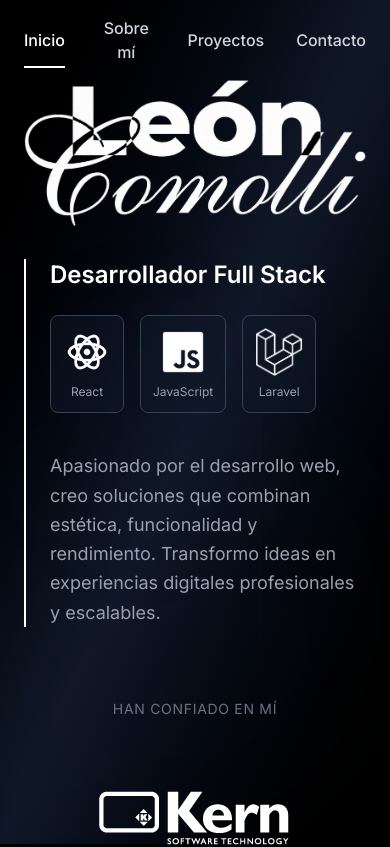
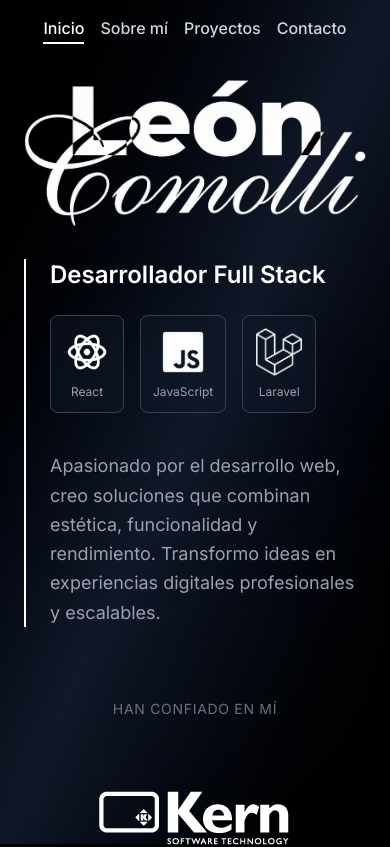
Before and after one commit to leoncomolli/portfolio, a React (Vite) app: page / in a window 390 px wide. Shown: the top 847 px of the page. Built offline with nearby package versions, Linux system fonts and the light colour scheme.

Commit message:
fix navbar

```diff
--- a/src/components/Navbar.jsx
+++ b/src/components/Navbar.jsx
@@ -60,7 +60,7 @@ const Navbar = () => {
       }`}
     >
       <div className="max-w-7xl mx-auto px-6 md:px-12 py-4">
-        <ul className="flex justify-center items-center gap-8 md:gap-12 relative">
+        <ul className="flex justify-center items-center gap-4 sm:gap-8 md:gap-12 relative">
           {/* Animated underline */}
           <div
             className="absolute bottom-0 h-0.5 bg-white transition-all duration-500 ease-out"
@@ -75,7 +75,7 @@ const Navbar = () => {
               <button
                 ref={(el) => (navRefs.current[item.id] = el)}
                 onClick={() => scrollToSection(item.id)}
-                className={`text-gray-300 hover:text-white transition-all duration-200 font-medium cursor-pointer pb-1 ${
+                className={`text-gray-300 hover:text-white transition-all duration-200 font-medium cursor-pointer pb-1 whitespace-nowrap text-base sm:text-base md:text-lg ${
                   activeSection === item.id ? 'text-white' : ''
                 }`}
               >
```
